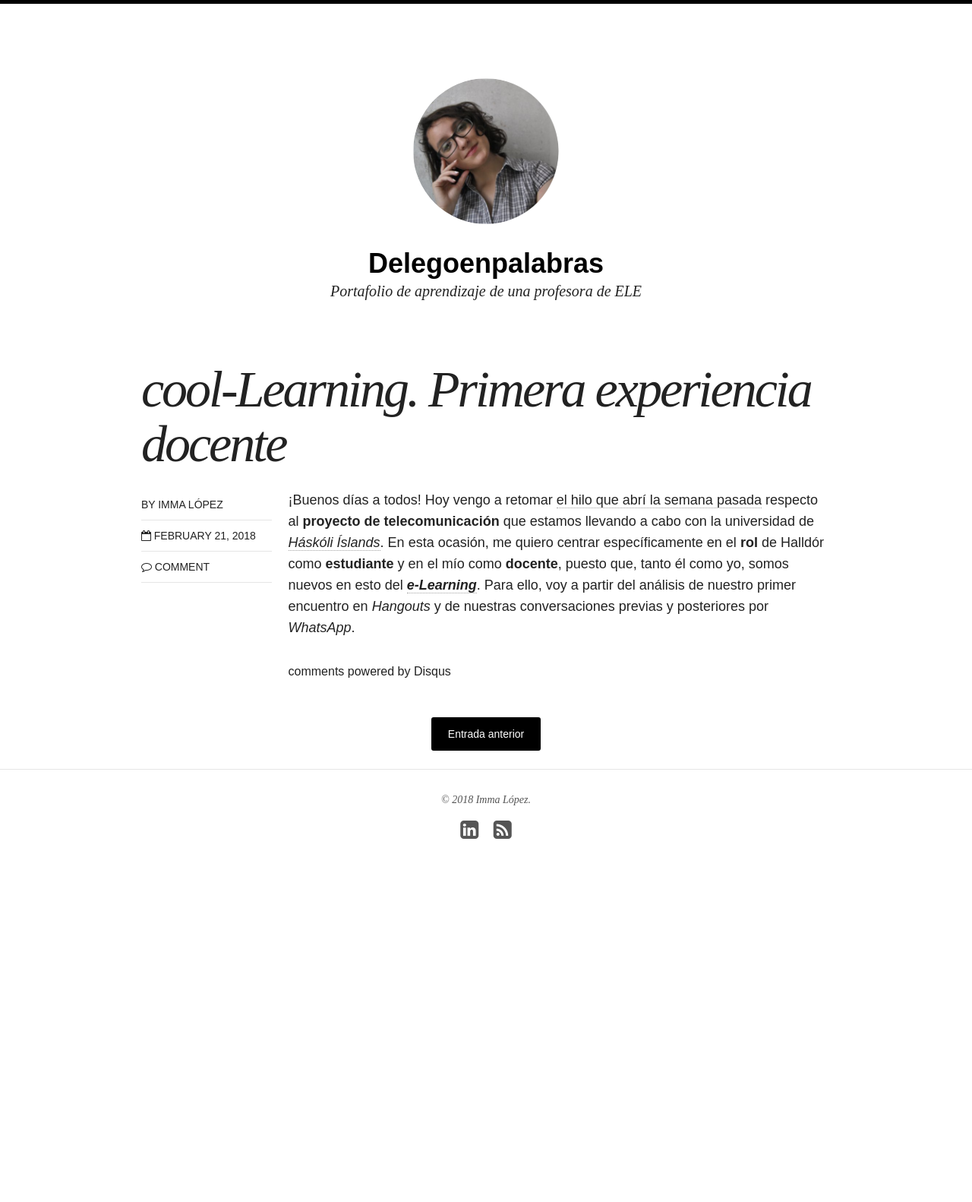
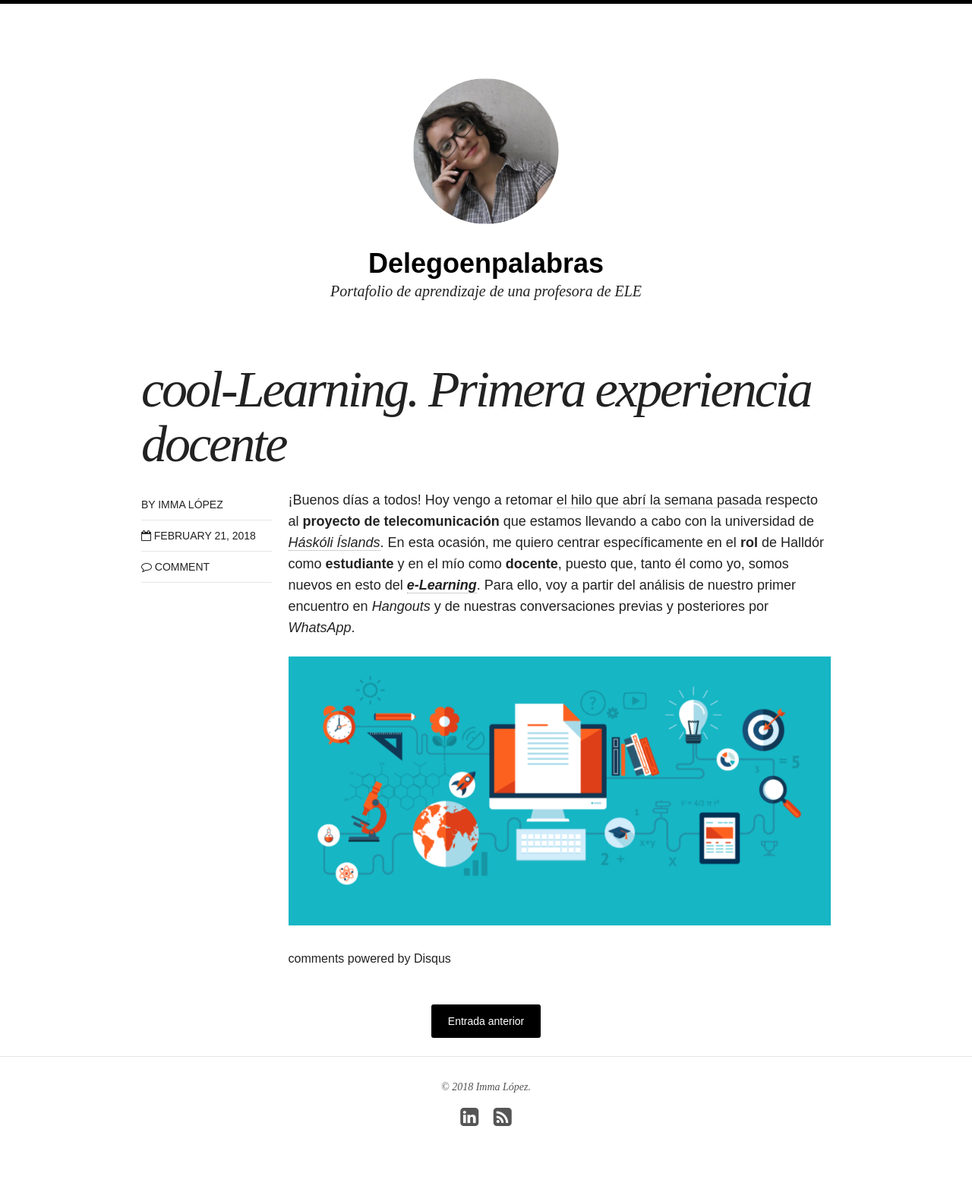
Before and after one commit to immalopez/immalopez.github.io, a Jekyll site: the page built from _posts/blog/2018-02-21-e-learning-1.md, in a window 1280 px wide. Shown: the whole page at 76% size. Built offline with Jekyll 4.4.1, drawn with Linux system fonts in a browser that asks for light colours; nearby versions of some CDN libraries; comment, search, counter and statistics services are not loaded; before the commit the page ends 1204 px from its top, so only the background shows below that.

Commit message:
Update 2018-02-21-e-learning-1.md

```diff
--- a/_posts/blog/2018-02-21-e-learning-1.md
+++ b/_posts/blog/2018-02-21-e-learning-1.md
@@ -12,3 +12,5 @@ image:
 ---
 
 ¡Buenos días a todos! Hoy vengo a retomar [el hilo que abrí la semana pasada]( https://immalopez.github.io/blog/halldor-primera-toma/) respecto al **proyecto de telecomunicación** que estamos llevando a cabo con la universidad de [_Háskóli Íslands_](http://english.hi.is). En esta ocasión, me quiero centrar específicamente en el **rol** de Halldór como **estudiante** y en el mío como **docente**, puesto que, tanto él como yo, somos nuevos en esto del [**_e-Learning_**](http://www.cfp.us.es/e-learning-definicion-y-caracteristicas). Para ello, voy a partir del análisis de nuestro primer encuentro en _Hangouts_ y de nuestras conversaciones previas y posteriores por _WhatsApp_.
+
+![eLearning](/images/Screen Shot 2018-02-25 at 10.29.22.png)
```
